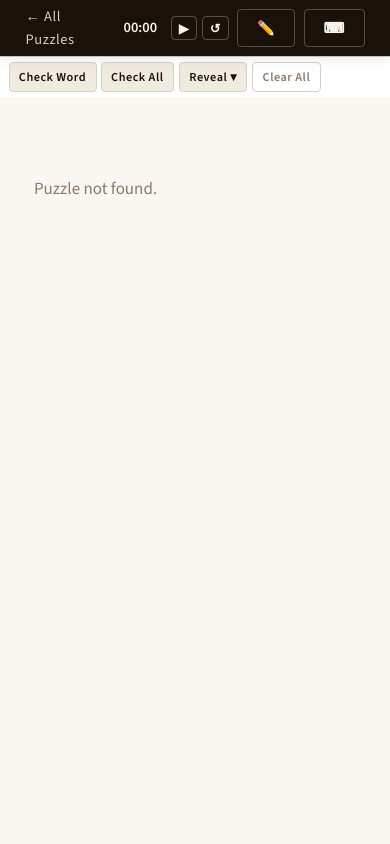
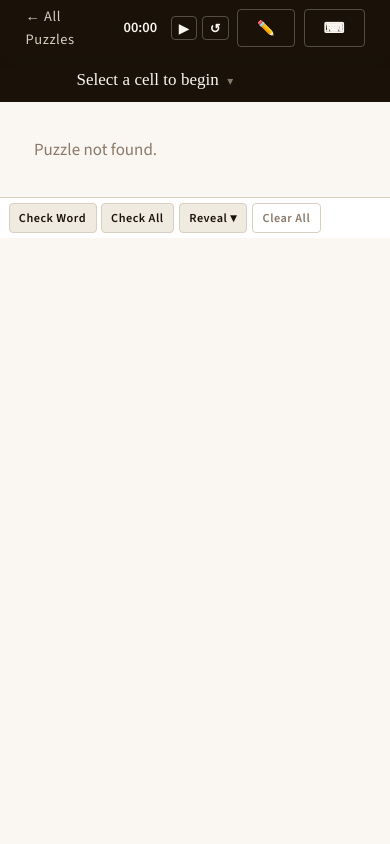
Before and after one commit to Fugueboy/shavian-crosswords, a FastAPI app: page /crossword/1 in a window 390 px wide. Run offline with FastAPI, Linux system fonts and the light colour scheme; some libraries are stand-ins or nearby versions; some web fonts are replaced.

Commit message:
Fix clue bar 4

```diff
--- a/frontend/static/css/solver.css
+++ b/frontend/static/css/solver.css
@@ -427,13 +427,19 @@
 
 /* Mobile layout */
 @media (max-width: 750px) {
-  .solver-page { height: auto; overflow: visible; }
+  html, body { height: auto; overflow: auto; }
 
-  .active-clue-banner { order: 2; position: fixed; top: 0; left: 0; right: 0; z-index: 50; }
-  .solver-toolbar     { order: 1; }
-  .solver-main        { order: 3; margin-top: 2.6rem; }
+  .solver-page { height: auto; overflow: visible; display: block; }
 
-  .solver-layout { flex-direction: column; }
+  .solver-toolbar { margin-bottom: 0; }
+
+  .active-clue-banner { position: sticky; top: 0; z-index: 50; }
+
+  .solver-main { display: block; overflow: visible; height: auto; }
+
+  .solver-layout { flex-direction: column; height: auto; overflow: visible; }
+
+  .grid-panel { padding: 0.5rem; height: auto; overflow: visible; }
 
   .clue-panel {
     width: 100%;
@@ -444,7 +450,6 @@
     padding: 0.8rem;
   }
 
-  .grid-panel { flex-shrink: 0; padding: 0.5rem; }
   .clue-item { font-size: 0.78rem; }
   .kb-key { width: 2rem; height: 2rem; font-size: 1rem; }
 
```
